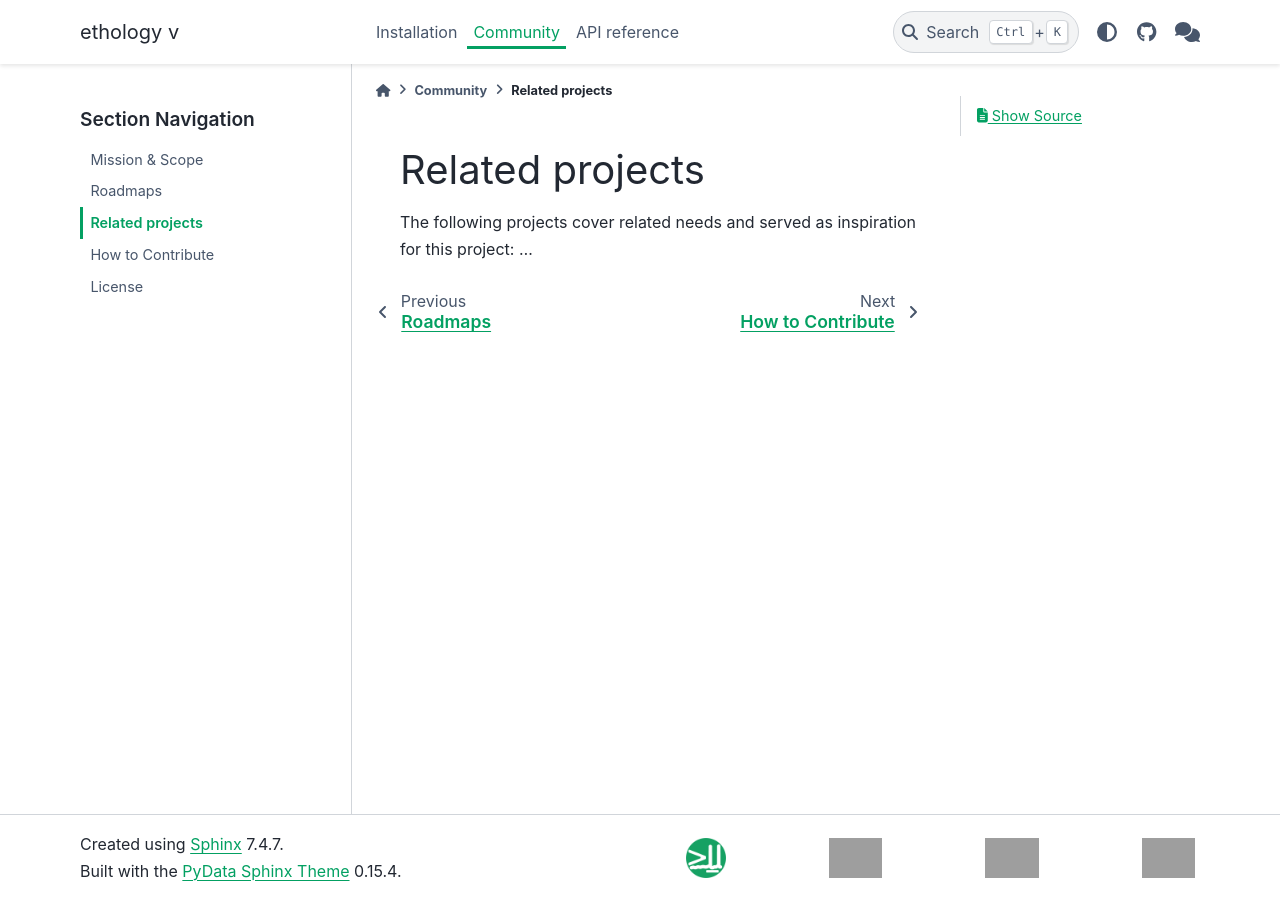
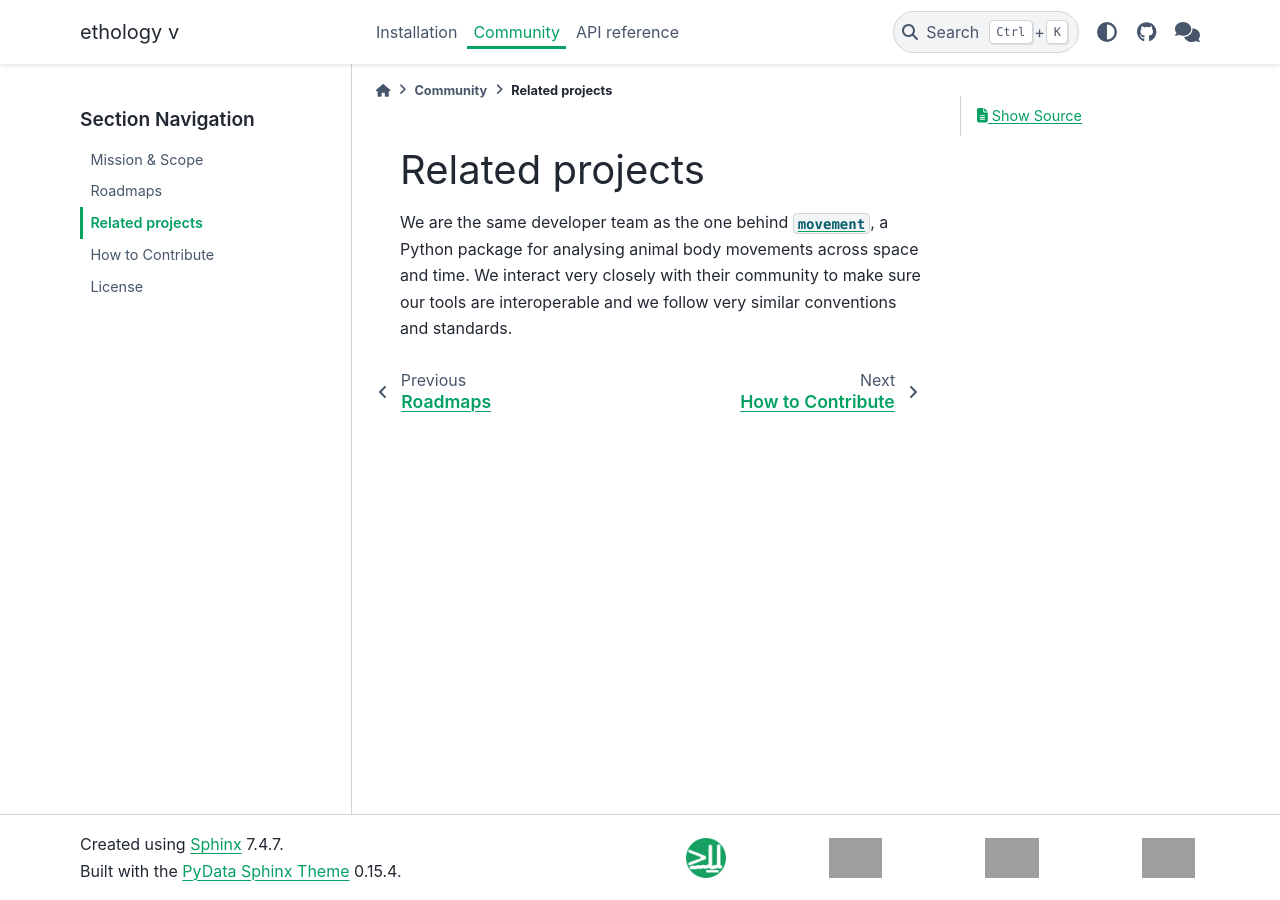
Before and after one commit to neuroinformatics-unit/ethology, a Sphinx documentation site: the page built from docs/source/community/related-projects.md, in a window 1280 px wide. Built offline with Sphinx 7.4.7 and the PyData theme 0.15.4, drawn with Linux system fonts in a browser that asks for light colours; the version number could not be read and is left out; grey boxes are pictures that could not be loaded.

Commit message:
Update docs/source/community/related-projects.md
Co-authored-by: sfmig <33267254+sfmig@users.noreply.github.com>
Signed-off-by: Richard Dushime <45734838+richarddushime@users.noreply.github.com>

```diff
--- a/docs/source/community/related-projects.md
+++ b/docs/source/community/related-projects.md
@@ -1,4 +1,3 @@
 # Related projects
 
-The following projects cover related needs and served as inspiration for this project:
-........
+We are the same developer team as the one behind [`movement`](https://movement.neuroinformatics.dev/index.html#), a Python package for analysing animal body movements across space and time. We interact very closely with their community to make sure our tools are interoperable and we follow very similar conventions and standards.
```
